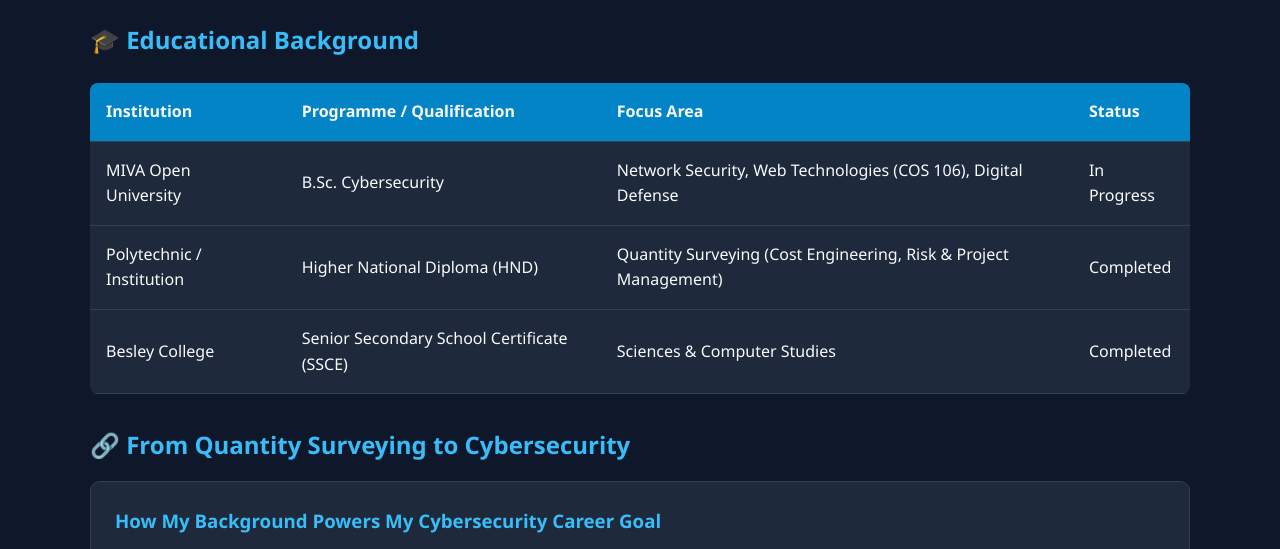
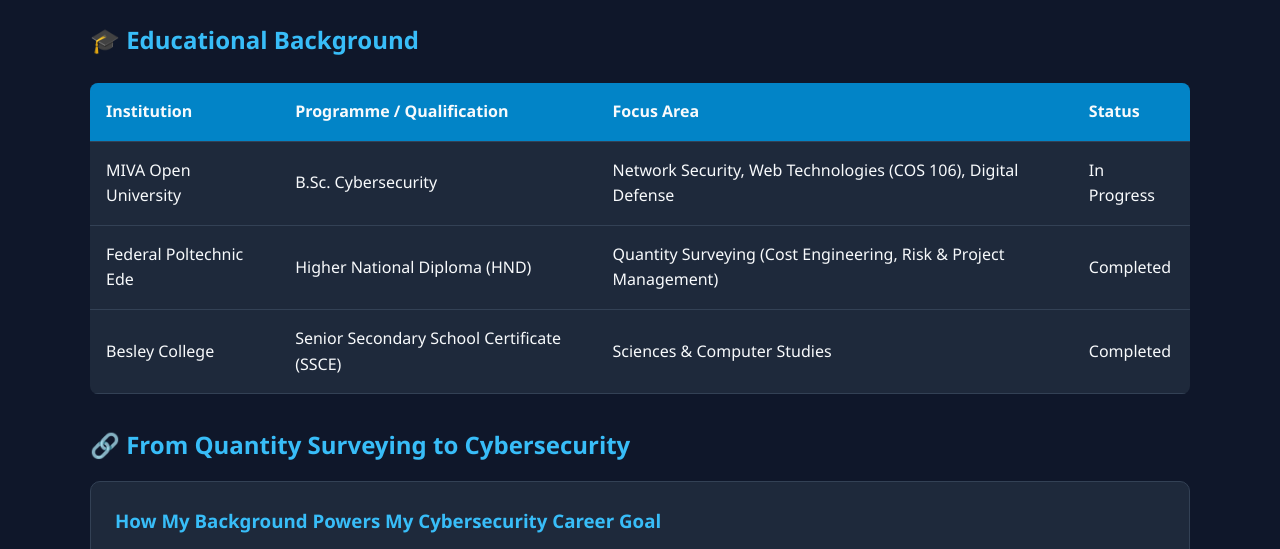
Before and after one commit to ifeoluwa220/COS-106---portfolio, a plain HTML site: page about.html in a window 1280 px wide. Shown: the part 206-755 px from the top of the page. Drawn offline with Linux system fonts and the light colour scheme.

Commit message:
Update about.html

```diff
--- a/about.html
+++ b/about.html
@@ -48,7 +48,7 @@
             <td>In Progress</td>
           </tr>
           <tr>
-            <td>Polytechnic / Institution</td>
+            <td>Federal Poltechnic Ede</td>
             <td>Higher National Diploma (HND)</td>
             <td>Quantity Surveying (Cost Engineering, Risk & Project Management)</td>
             <td>Completed</td>
```
